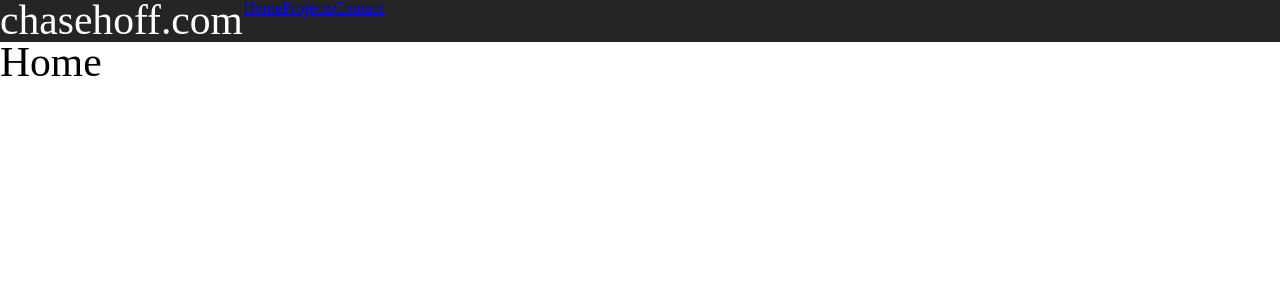
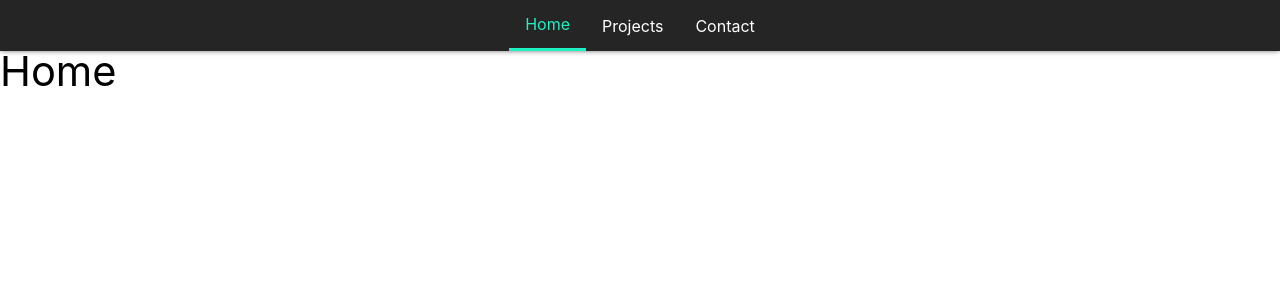
Before and after one commit to chasehoff/portfolio, a React (Create React App) app: page / in a window 1280 px wide. Shown: the top 300 px of the page. Built offline with nearby package versions, Linux system fonts and the light colour scheme.

Commit message:
Completed styling for main navigation component

```diff
--- a/src/components/navigation/Navigation.js
+++ b/src/components/navigation/Navigation.js
@@ -6,12 +6,9 @@ import './index.css';
 function Navigation() {
     return (
         <div className="nav__container">
-            <h1>chasehoff.com</h1>
-            <div>
-                <NavLink exact to="/">Home</NavLink>
-                <NavLink to="/projects">Projects</NavLink>
-                <NavLink to="/contact">Contact</NavLink>
-            </div>
+            <NavLink activeClassName="active" className="nav__link" exact to="/">Home</NavLink>
+            <NavLink activeClassName="active" className="nav__link" to="/projects">Projects</NavLink>
+            <NavLink activeClassName="active" className="nav__link" to="/contact">Contact</NavLink>
         </div>
     )
 }
--- a/src/components/navigation/index.css
+++ b/src/components/navigation/index.css
@@ -1,7 +1,21 @@
 .nav__container {
     display: flex;
     background-color: #262526;
+    justify-content: center;
+    align-items: center;
+    -webkit-box-shadow: 0px 1px 5px -1px rgba(0,0,0,0.57);
+    -moz-box-shadow: 0px 1px 5px -1px rgba(0,0,0,0.57);
+    box-shadow: 0px 1px 5px -1px rgba(0,0,0,0.57);
 }
 .nav__container h1 {
     color: white;
 }
+.nav__link {
+    padding: 1em;
+    text-decoration: none;
+    color: white;
+}
+.active {
+    border-bottom: 3px solid #1ff0c3;
+    color: #1ff0c3;
+}
--- a/src/index.css
+++ b/src/index.css
@@ -22,6 +22,9 @@ time, mark, audio, video {
 article, aside, details, figcaption, figure,
 footer, header, hgroup, menu, nav, section {
 	display: block;
+}
+html {
+	font-family: -apple-system, BlinkMacSystemFont, 'Segoe UI', Roboto, Oxygen, Ubuntu, Cantarell, 'Open Sans', 'Helvetica Neue', sans-serif;
 }
 body {
 	line-height: 1;
```
